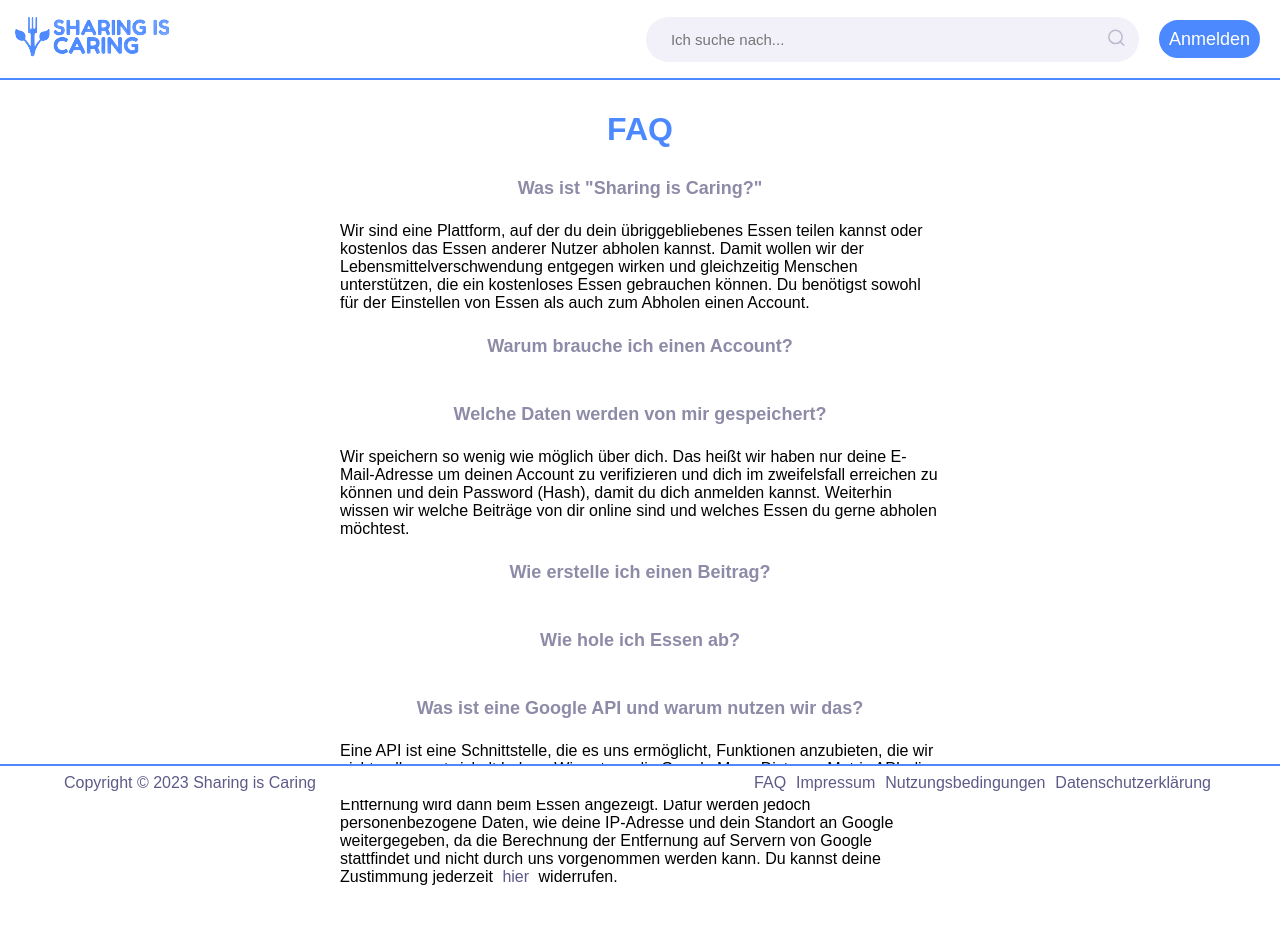
After one commit to kjell5317/sharing-is-caring, a PHP site: page /faq.php in a window 1280 px wide. The commit adds this page. Run offline with PHP 8.4, Linux system fonts and the light colour scheme.

Commit message:
faq my life

```diff
--- a/Nutzungsbedingungen.php
+++ b/Nutzungsbedingungen.php
@@ -13,7 +13,7 @@
 
 <body>
 	<?php include "components/header.php"; ?>
-	<main class="main">
+	<main>
 		<h1>Nutzungsbedingungen</h1>
 
 		<h2>1. Geltungsbereich</h2>
--- a/components/footer.php
+++ b/components/footer.php
@@ -1,6 +1,7 @@
 <footer>
   <div>Copyright &copy; 2023 Sharing is Caring</div>
   <ul>
+    <li><a href="faq.php">FAQ</a></li>
     <li><a href="impressum.php">Impressum</a></li>
     <li><a href="nutzungsbedingungen.php">Nutzungsbedingungen</a></li>
     <li><a href="datenschutzerklaerung.php">Datenschutzerklärung</a></li>
--- a/css/anmeldung.css
+++ b/css/anmeldung.css
@@ -25,7 +25,7 @@ main {
     bottom: 50%;
     right: 50%;
     transform: translate(50%, 50%);
-
+    padding: 120px 0 10vh;
 }
 h3 {
     font-weight: 400;
--- a/css/datenschutzerklärung.css
+++ b/css/datenschutzerklärung.css
@@ -1,11 +1,11 @@
-.main {
+main {
   display: flex;
   flex-direction: column;
   align-items: center;
   text-align: left;
 }
 
-.main ul {
+main ul {
   display: flex;
   flex-direction: column;
   align-items: center;
@@ -13,12 +13,23 @@
   padding-left: 0;
 }
 
-.main li {
+main li {
   max-width: 600px;
   text-align: left;
 }
 
-.main p {
+main p {
   max-width: 600px;
   word-wrap: break-word;
 }
+
+h1 {
+  color: #4c89ff;
+}
+h2 {
+  font-weight: 700;
+  font-size: 18px;
+  line-height: 20px;
+  color: #8D8BA7;
+  margin: 8px 0;
+}
--- a/css/global.css
+++ b/css/global.css
@@ -241,9 +241,9 @@ nav button[type="submit"] {
 footer {
     color: #5D5A88;
     width: 100%;
-    padding: 1.5vh 5% 1.5vh;
+    padding: 1vh 5% 1vh;
     position: fixed;
-    top: 95vh;
+    bottom: 0;
     display: flex;
     flex-direction: row;
     justify-content: space-between;
@@ -251,11 +251,7 @@ footer {
     border-top: 2px solid var(--blue);
 }
 
-footer ul, footer div {
-    height: 2vh;
-}
-
-@media screen and (max-width:850px) {
+@media screen and (max-width:800px) {
     header {
         height: 70px;
     }
@@ -331,11 +327,6 @@ footer ul, footer div {
     footer ul {
         flex-wrap: wrap;
    }
-    footer {
-        top: 91.5vh;
-        height: 9vh;
-        padding-top: 1vh;
-   }
     footer li {
         padding: 0 5px;
    }
--- a/datenschutzerklaerung.php
+++ b/datenschutzerklaerung.php
@@ -13,7 +13,7 @@
 
 <body>
 	<?php include "components/header.php"; ?>
-	<main class="main">
+	<main>
 		<h1>Datenschutzerklärung</h1>
 
 		<h2>1. Einleitung</h2>
--- /dev/null
+++ b/faq.php
@@ -0,0 +1,51 @@
+<!DOCTYPE html>
+<html lang="de">
+
+<head>
+    <meta charset="UTF-8" />
+    <meta http-equiv="X-UA-Compatible" content="IE=edge" />
+    <meta name="viewport" content="width=device-width, initial-scale=1.0" />
+    <title>FAQ</title>
+    <link rel="stylesheet" type="text/css" href="css/global.css" />
+    <link rel="stylesheet" href="css/datenschutzerklärung.css">
+    <link rel="icon" type="image/svg" href="assets/favicon.svg">
+</head>
+
+<body>
+    <?php include "components/header.php" ?>
+    <main>
+        <h1>FAQ</h1>
+        <h2>Was ist "Sharing is Caring?"</h2>
+        <p>Wir sind eine Plattform, auf der du dein übriggebliebenes Essen teilen kannst oder kostenlos das Essen
+            anderer Nutzer abholen kannst.
+            Damit wollen wir der Lebensmittelverschwendung entgegen wirken und gleichzeitig Menschen unterstützen, die
+            ein kostenloses Essen gebrauchen können.
+            Du benötigst sowohl für der Einstellen von Essen als auch zum Abholen einen Account.
+        </p>
+        <h2>Warum brauche ich einen Account?</h2>
+        <p></p>
+        <h2>Welche Daten werden von mir gespeichert?</h2>
+        <p>Wir speichern so wenig wie möglich über dich. Das heißt wir haben nur deine E-Mail-Adresse um deinen Account
+            zu verifizieren und dich im zweifelsfall erreichen zu können und dein Password (Hash), damit du dich
+            anmelden kannst.
+            Weiterhin wissen wir welche Beiträge von dir online sind und welches Essen du gerne abholen möchtest.
+        </p>
+        <h2>Wie erstelle ich einen Beitrag?</h2>
+        <p></p>
+        <h2>Wie hole ich Essen ab?</h2>
+        <p></p>
+        <h2>Was ist eine Google API und warum nutzen wir das?</h2>
+        <p>Eine API ist eine Schnittstelle, die es uns ermöglicht, Funktionen anzubieten, die wir nicht selber
+            entwickelt haben.
+            Wir nutzen die Google Maps Distance Matrix API, die es uns ermöglicht, die Entfernung zwischen zwei Orten zu
+            berechnen. Diese Entfernung wird dann
+            beim Essen angezeigt. Dafür werden jedoch personenbezogene Daten, wie deine IP-Adresse und dein Standort an
+            Google weitergegeben, da die Berechnung
+            der Entfernung auf Servern von Google stattfindet und nicht durch uns vorgenommen werden kann. Du kannst
+            deine Zustimmung jederzeit <a href="nutzungsbedingungen.php">hier</a> widerrufen.
+        </p>
+    </main>
+    <?php include "components/footer.php" ?>
+</body>
+
+</html>
--- a/logic/sqlDAO/Database.php
+++ b/logic/sqlDAO/Database.php
@@ -7,16 +7,21 @@ class Database
     {
 
     }
-    private function __clone() {
+    private function __clone()
+    {
 
-	}
+    }
 
     public static function getInstance()
     {
         if (!self::$instance) {
-            self::$instance = new PDO("sqlite:" . "database/database.db", "", "", array(
-                PDO::ATTR_PERSISTENT => true
-            )
+            self::$instance = new PDO(
+                "sqlite:" . "database/database.db",
+                "",
+                "",
+                array(
+                    PDO::ATTR_PERSISTENT => true
+                )
             );
         }
         self::initializeDatabase();
@@ -49,8 +54,8 @@ class Database
             description VARCHAR(65535),
             food_type VARCHAR(20) NOT NULL,
             adr_id INT NOT NULL,
-            claimer_id VARCHAR(100),
-            creator_id VARCHAR(100) NOT NULL,
+            claimer_id INTEGER,
+            creator_id INTEGER NOT NULL,
             FOREIGN KEY (claimer_id) REFERENCES sharing_user(usr_id),
             FOREIGN KEY (creator_id) REFERENCES sharing_user(usr_id),
             FOREIGN KEY (adr_id) REFERENCES sharing_address(adr_id)
--- a/logic/sqlDAO/SQLAddressDAO.php
+++ b/logic/sqlDAO/SQLAddressDAO.php
@@ -20,7 +20,8 @@ class SQLAddressDAO implements AddressDAO
             VALUES (?, ?, ?, ?)
             ");
 
-            $stmt->execute([$address->postalCode, $address->city, $address->street, $address->number]);
+            if (!$stmt->execute([$address->postalCode, $address->city, $address->street, $address->number]))
+                throw new PDOException;
             $this->db->commit();
             return $this->db->lastInsertId();
         } catch (PDOException $e) {
--- a/logic/sqlDAO/SQLUserDAO.php
+++ b/logic/sqlDAO/SQLUserDAO.php
@@ -18,7 +18,8 @@ class SQLUserDAO implements UserDAO
         try {
             // Überprüfen, ob der Benutzer bereits existiert
             $stmt = $this->db->prepare("SELECT * FROM sharing_user WHERE email = ?");
-            $stmt->execute([$email]);
+            if (!$stmt->execute([$email]))
+                throw new PDOException;
             $exists = $stmt->fetch(PDO::FETCH_ASSOC);
 
             // Wenn der Benutzer nicht existiert, fügen Sie ihn ein
@@ -81,7 +82,8 @@ class SQLUserDAO implements UserDAO
             UPDATE sharing_user SET validated = ? WHERE usr_id = ?
             ");
 
-            $stmt->execute([1, $usr_id]);
+            if (!$stmt->execute([1, $usr_id]))
+                throw new PDOException;
             $this->db->commit();
             return true;
         } catch (PDOException $e) {
--- a/registrierung.php
+++ b/registrierung.php
@@ -40,8 +40,9 @@
 						href="datenschutzerklaerung.php">Datenschutzerklärung</a></label>
 			</div>
 			<div class="ToS">
-			<input type="checkbox" name="consent">
-				<label for="consent">Ich möchte die Google Distance API für Entfernungen zum Essen nutzen</label>
+				<input type="checkbox" name="consent">
+				<label for="consent">Ich stimme der Nutzung der Google Distance API zu <a
+						href="faq.php">(FAQ)</a></label>
 			</div>
 			<input type="submit" value="Registrieren" class="accent" />
 		</form>
```
Also changed, not shown: css/eintrag.css (+1 -6 lines), impressum.php (+5 -2 lines), index.php (+4 -3 lines), logic/card/CardManager.php (+28 -21 lines), logic/sqlDAO/SQLCardDAO.php (+21 -12 lines).
